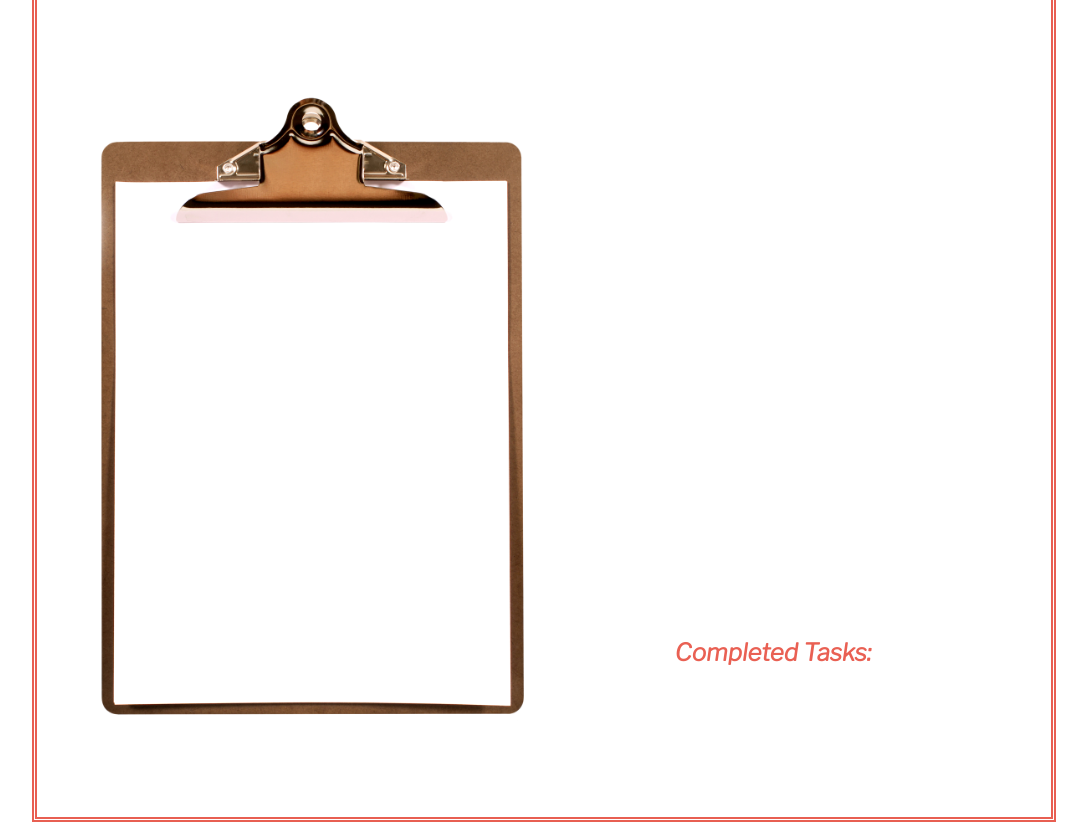
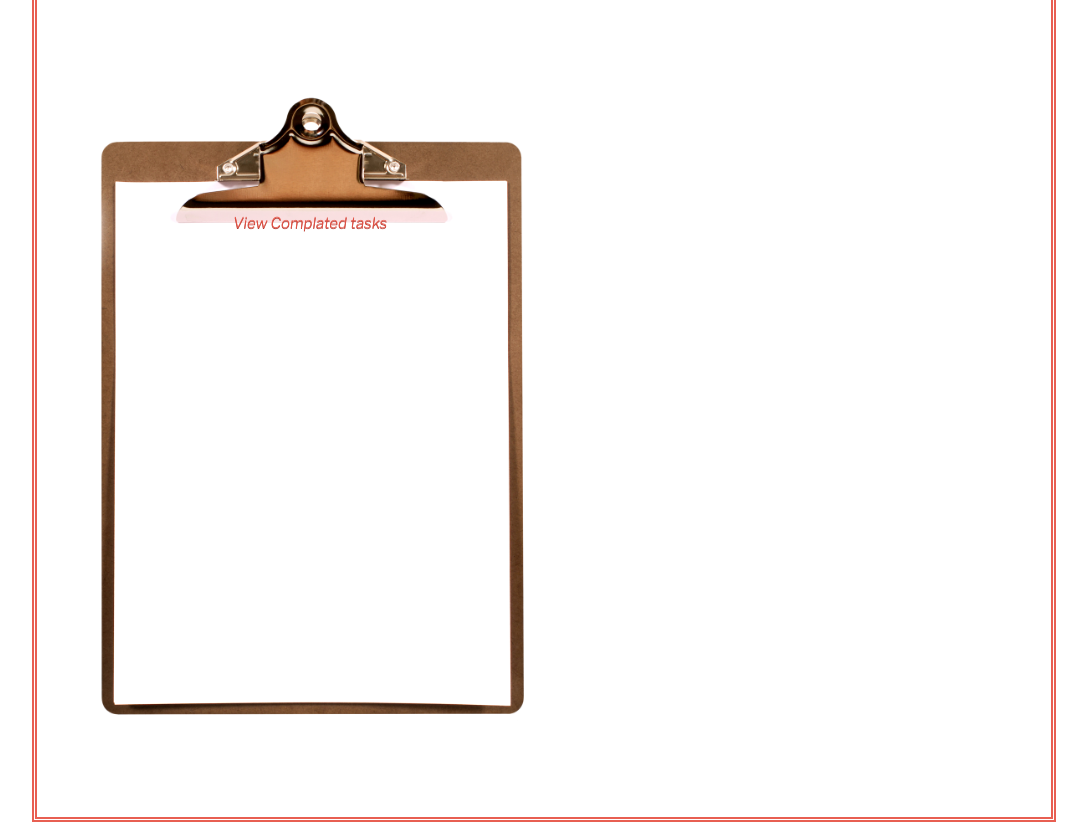
Before and after one commit to Yifei-G/ToDO_List, a website: page main.html in a window 1280 px wide. Shown: the part 114-936 px from the top of the page, without its empty margins (96-1183 px from the left). Drawn offline with nearby package versions, Linux system fonts and the light colour scheme; no server answers.

Commit message:
added flip-cards
added all the flip cards divs

```diff
--- a/main.html
+++ b/main.html
@@ -28,15 +28,27 @@
             <div id="background-container">
                 <div id="todo-list-container">
                     <ul id="todo-list">
+                        <div id="flipBtn-container">
+                            <button id="flipBtn" class="completedBtn">View Complated tasks</button>
+                        </div>
+
                     </ul>
+
                 </div>
             </div>
 
             <div id="finished-task-container">
-                <div>
-                    <h2 class="title-finished-task">Completed Tasks:</h2>
-                    <ul id="finished-list">
-                    </ul>
+                <div class="flip-card-inner">
+                    <div class="flip-card-front">
+
+                    </div>
+                    <div class="flip-card-back">
+
+                        <h2 class="title-finished-task">Completed Tasks:</h2>
+                        <ul id="finished-list">
+                        </ul>
+                        <button id="returnBtn" class="completedBtn">Return</button>
+                    </div>
                 </div>
 
             </div>
```
